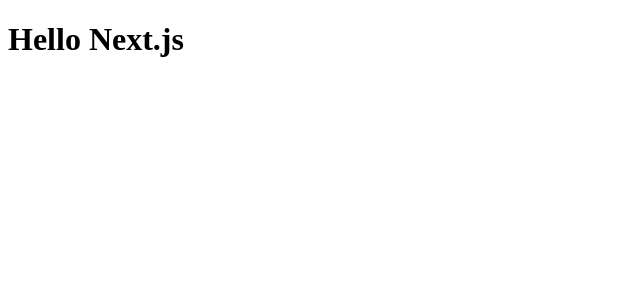
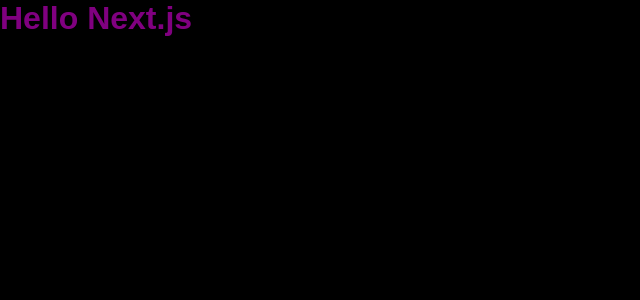
Before and after one commit to jpcmf/Next.js, a Next.js app: page / in a window 1280 px wide. Shown: the top 300 px of the page, without its empty margins (0-640 px from the left). Built offline with nearby package versions, Linux system fonts and the light colour scheme.

Commit message:
feat(styles): add styled component with ssr support 🎉

```diff
--- /dev/null
+++ b/babel.config.js
@@ -0,0 +1,4 @@
+module.exports = {
+  presets: ["next/babel"],
+  plugins: [["styled-components", { ssr: true }]],
+};
--- a/package.json
+++ b/package.json
@@ -10,11 +10,14 @@
   "dependencies": {
     "next": "10.0.4",
     "react": "17.0.1",
-    "react-dom": "17.0.1"
+    "react-dom": "17.0.1",
+    "styled-components": "^5.2.1"
   },
   "devDependencies": {
     "@types/node": "^14.14.20",
     "@types/react": "^17.0.0",
+    "@types/styled-components": "^5.1.7",
+    "babel-plugin-styled-components": "^1.12.0",
     "typescript": "^4.1.3"
   }
 }
--- a/src/pages/_app.tsx
+++ b/src/pages/_app.tsx
@@ -1,3 +1,10 @@
+import GlobalStyle from '../styles/global';
+
 export default function MyApp({ Component, pageProps }) {
-  return <Component {...pageProps} />
+  return (
+    <>
+      <GlobalStyle/>
+      <Component {...pageProps} />
+    </>
+  )
 }
--- /dev/null
+++ b/src/pages/_document.tsx
@@ -0,0 +1,30 @@
+import Document, {DocumentContext} from 'next/document'
+import { ServerStyleSheet } from 'styled-components'
+
+export default class MyDocument extends Document {
+  static async getInitialProps(ctx:DocumentContext) {
+    const sheet = new ServerStyleSheet()
+    const originalRenderPage = ctx.renderPage
+
+    try {
+      ctx.renderPage = () =>
+        originalRenderPage({
+          enhanceApp: (App) => (props) =>
+            sheet.collectStyles(<App {...props} />),
+        })
+
+      const initialProps = await Document.getInitialProps(ctx)
+      return {
+        ...initialProps,
+        styles: (
+          <>
+            {initialProps.styles}
+            {sheet.getStyleElement()}
+          </>
+        ),
+      }
+    } finally {
+      sheet.seal()
+    }
+  }
+}
--- a/src/pages/index.tsx
+++ b/src/pages/index.tsx
@@ -1,9 +1,9 @@
-import Head from 'next/head'
+import { Container} from '../styles/pages/home'
 
 export default function Home() {
   return (
-    <div>
+    <Container>
       <h1>Hello Next.js</h1>
-    </div>
+    </Container>
   )
 }
--- /dev/null
+++ b/src/styles/global.ts
@@ -0,0 +1,40 @@
+import { createGlobalStyle } from "styled-components";
+
+export default createGlobalStyle`
+  * {
+      box-sizing: border-box;
+      margin: 0;
+      outline: 0;
+      padding: 0;
+    }
+
+    *:focus {
+      outline: 0;
+    }
+
+    html, body, #root {
+      height: 100%;
+    }
+
+    body {
+      -webkit-font-smoothing: antialiased !important;
+      background-color: #000;
+    }
+
+    body, input, button {
+      font-family: 'Roboto Slab', Arial, Helvetica, sans-serif;
+      font-size: 16px;
+    }
+
+    h1, h2, h3, h4, h5, h6, strong {
+      font-weight: 600;
+    }
+
+    ul {
+      list-style: none;
+    }
+
+    button {
+      cursor: pointer;
+    }
+`;
--- /dev/null
+++ b/src/styles/pages/home.ts
@@ -0,0 +1,5 @@
+import styled from "styled-components";
+
+export const Container = styled.div`
+  color: purple;
+`;
```
Also changed, not shown: 1 other file (tests, documents, lock files or other folders).
